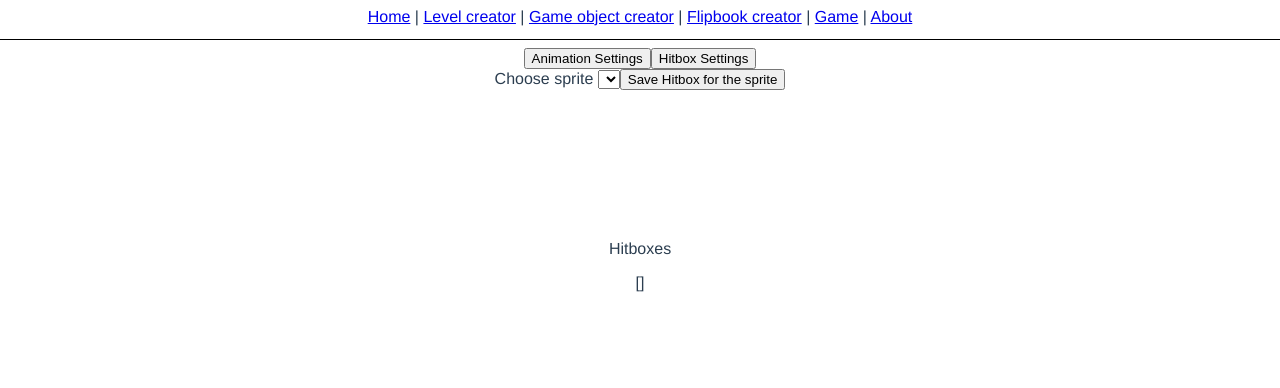
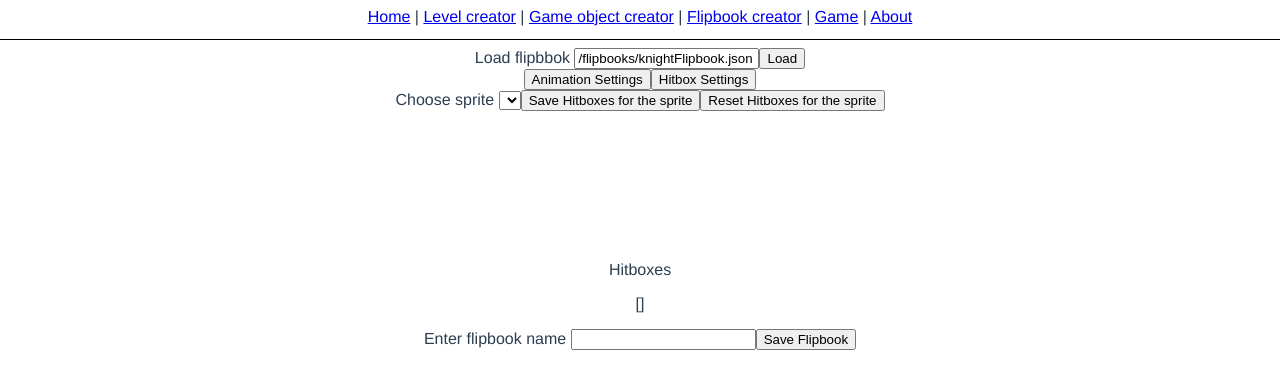
Before and after one commit to 3AHAT0P/ProjectYVueExample, a Vue app: page /flipbook-creator in a window 1280 px wide. Both pictures are taken after a click on the button "Hitbox Settings". Shown: the top 388 px of the page. Built offline with nearby package versions, Linux system fonts and the light colour scheme.

Commit message:
New Feature: finish FlipbookCreator page

```diff
--- /dev/null
+++ b/public/flipbooks/knightFlipbook.json
@@ -0,0 +1 @@
+[{"url":"/sources/PNG/Knight/Attack/attack0.png","id":"3e66dd46-8513-4724-8e8e-31167e9463a8","hitboxes":[{"id":1582559041647,"from":{"x":20,"y":55},"to":{"x":64,"y":109}}]},{"url":"/sources/PNG/Knight/Attack/attack1.png","id":"42636306-ba45-40e2-934b-8a95f65a9879","hitboxes":[{"id":1582559047570,"from":{"x":19,"y":56},"to":{"x":60,"y":111}}]},{"url":"/sources/PNG/Knight/Attack/attack2.png","id":"be0ffd89-ae9e-4ee8-862d-b3add73e3082","hitboxes":[{"id":1582559054098,"from":{"x":29,"y":59},"to":{"x":70,"y":109}},{"id":1582559056651,"from":{"x":71,"y":91},"to":{"x":106,"y":106}}]},{"url":"/sources/PNG/Knight/Attack/attack4.png","id":"ce61b7a3-7f3f-4768-8b50-aa3ab0b0e520","hitboxes":[{"id":1582559062660,"from":{"x":28,"y":56},"to":{"x":67,"y":109}},{"id":1582559066135,"from":{"x":67,"y":90},"to":{"x":101,"y":107}}]}]
--- a/src/components/HitboxCreator.vue
+++ b/src/components/HitboxCreator.vue
@@ -9,13 +9,14 @@
           </option>
         </select>
       </label>
-      <button @click="saveHitbox">Save Hitbox for the sprite</button>
+      <button @click="saveHitbox">Save Hitboxes for the sprite</button>
+      <button @click="resetHitbox">Reset Hitboxes for the sprite</button>
     </div>
     <canvas ref="hitboxCreator"></canvas>
     <div>
       <span>Hitboxes</span>
       <p>
-        {{hitboxes}}
+        {{sprites}}
       </p>
     </div>
   </div>
@@ -28,12 +29,12 @@ import { IHitBox } from '@/lib/core/RenderedObject/GameObject/GameObject';
   type sprite = {
     url: string;
     id: string;
-    hitbox: IHitBox;
+    hitboxes: IHitBox;
   }
 
   @Component({
     components: { },
-    props: ['sprites', 'flipbook', 'hitboxes'],
+    props: ['sprites', 'flipbook'],
   })
 export default class HitboxCreator extends Vue {
     private blockName: string = 'hitbox-creator';
@@ -43,7 +44,9 @@ export default class HitboxCreator extends Vue {
     private canvas: HTMLCanvasElement;
     private startPoint: { x: number; y: number };
     private mousedown: boolean;
-    private hitbox: { from: { x: number; y: number }; to: { x: number; y: number } };
+    private hitboxes: IHitBox[] = [];
+    private hitbox: IHitBox;
+    private flipbook: IFlipbook;
 
     mounted() {
       this.canvas = this.$refs.hitboxCreator;
@@ -53,7 +56,14 @@ export default class HitboxCreator extends Vue {
     }
 
     saveHitbox() {
-      if (this.hitbox) this.$emit('saveHitbox', this.hitbox);
+      if (this.hitboxes) this.$emit('saveHitbox', this.chosenSprite.id, this.hitboxes);
+      this.hitboxes = [];
+    }
+
+    resetHitbox() {
+      this.hitboxes = [];
+      this.hitbox = null;
+      this.showChosenSprite();
     }
 
     @Watch('chosenSprite')
@@ -78,6 +88,7 @@ export default class HitboxCreator extends Vue {
         fh,
       );
       this.drawSpriteRect();
+      this.drawSpriteHitboxes(sprite.hitboxes);
     }
 
     initDrawListeners() {
@@ -94,6 +105,8 @@ export default class HitboxCreator extends Vue {
 
     onMouseUp() {
       this.mousedown = false;
+      this.hitboxes.push(this.hitbox);
+      this.hitbox = null;
     }
 
     onMouseMove(e: MouseEvent) {
@@ -110,7 +123,7 @@ export default class HitboxCreator extends Vue {
         this.ctx.lineWidth = 1;
         this.ctx.stroke();
 
-        this.hitbox = { from: { x, y }, to: { x: offsetX, y: offsetY } };
+        this.hitbox = { id: Date.now(), from: { x, y }, to: { x: offsetX, y: offsetY } };
       }
     }
 
@@ -122,6 +135,26 @@ export default class HitboxCreator extends Vue {
       this.ctx.strokeStyle = 'black';
       this.ctx.stroke();
     }
+
+    private drawSpriteHitboxes(hitboxes: IHitBox[]) {
+      if (hitboxes.length) {
+        hitboxes.forEach(hitbox => this.drawHitbox(hitbox));
+      }
+
+      if (this.hitboxes.length) this.hitboxes.forEach(ownHitbox => this.drawHitbox(ownHitbox));
+    }
+
+    private drawHitbox(hitbox: IHitBox) {
+      const { from: { x, y }, to: { x: offsetX, y: offsetY } } = hitbox;
+      const width = offsetX - x;
+      const height = offsetY - y;
+
+      this.ctx.beginPath();
+      this.ctx.rect(x, y, width, height);
+      this.ctx.lineWidth = 1;
+      this.ctx.strokeStyle = 'blue';
+      this.ctx.stroke();
+    }
 }
 </script>
 
--- a/src/lib/core/RenderedObject/Flipbook.ts
+++ b/src/lib/core/RenderedObject/Flipbook.ts
@@ -1,4 +1,5 @@
 import Sprite from './Sprite';
+import { IHitBox } from '@/lib/core/RenderedObject/GameObject/GameObject';
 
 interface IEventHash {
   frameChange: Function[],
@@ -17,6 +18,7 @@ declare global {
     stop(): void,
     on(event: string, handler: Function): void
     getSpriteByUrl(url: string): Sprite | null
+    setHitboxesForSprite(spriteUrl: string, hitboxes: IHitBox[]): void
     currentSprite: HTMLCanvasElement,
     width: number,
     height: number,
@@ -132,6 +134,11 @@ export default class Flipbook {
     return this._sprites.find(sprite => sprite.src === url) || null;
   }
 
+  setHitboxesForSprite(spriteUrl: string, hitboxes: IHitBox[]) {
+    const sprite = this.getSpriteByUrl(spriteUrl);
+    sprite.hitboxes = hitboxes;
+  }
+
   _createOffscreenCanvas() {
     this._offscreenCanvas = document.createElement('canvas');
     this._updateSize();
--- a/src/lib/core/RenderedObject/Sprite.ts
+++ b/src/lib/core/RenderedObject/Sprite.ts
@@ -1,3 +1,5 @@
+import { IHitBox } from '@/lib/core/RenderedObject/GameObject/GameObject';
+
 declare global {
   interface Sprite {
     src: string,
@@ -5,10 +7,12 @@ declare global {
     width: number,
     height: number,
     currentSprite: HTMLImageElement,
+    hitboxes: IHitBox[],
   }
 }
 export default class Sprite {
   src: string = null;
+  hitboxes: IHitBox[] = [];
 
   private _image: HTMLImageElement = null;
 
--- a/src/views/FlipbookCreator.vue
+++ b/src/views/FlipbookCreator.vue
@@ -1,5 +1,12 @@
 <template>
   <div :class="blockName | bemMods(mods)">
+    <div>
+      <label>
+        Load flipbbok
+        <input v-model="flipbookUrl">
+      </label>
+      <button @click="loadFlipbook">Load</button>
+    </div>
     <div>
       <button @click="showAnimationTab">Animation Settings</button>
       <button @click="showHitboxTab">Hitbox Settings</button>
@@ -37,20 +44,22 @@
         <HitboxCreator
           :flipbook="flipbook"
           :sprites="sprites"
-          :hitboxes="hitboxes"
           @saveHitbox="addHitbox"
         />
       </div>
+    </div>
+    <div>
+      <label>
+        Enter flipbook name
+        <input v-model="flipbookName">
+      </label>
+      <button @click="saveFlipbook">Save Flipbook</button>
     </div>
   </div>
 </template>
 
 <script lang="ts">
-import {
-  Vue,
-  Component,
-  Watch,
-} from 'vue-property-decorator';
+import { Component, Vue, Watch } from 'vue-property-decorator';
 import * as draggable from 'vuedraggable';
 
 import { uuid } from '@/utils';
@@ -59,10 +68,10 @@ import Sprite from '@/lib/core/RenderedObject/Sprite';
 import { IHitBox } from '@/lib/core/RenderedObject/GameObject/GameObject';
 import HitboxCreator from '@/components/HitboxCreator.vue';
 
-type sprite = {
+  type sprite = {
   url: string;
   id: string;
-  hitbox: IHitBox;
+  hitboxes: IHitBox[];
 }
 
 @Component({
@@ -72,13 +81,13 @@ export default class FlipbookCreator extends Vue {
   private mods: Hash = {};
   private sprites: sprite[] = [];
   private flipbook: IFlipbook = null;
+  private flipbookName: string = '';
+  private flipbookUrl: string = '/flipbooks/knightFlipbook.json';
 
   private blockName: string = 'flipbook-creator';
   private ctx: CanvasRenderingContext2D;
-  private image: string;
 
   private animation: boolean = true;
-  private hitboxes: IHitBox[] = [];
   private currentAnimationId: number;
 
   mounted() {
@@ -86,11 +95,13 @@ export default class FlipbookCreator extends Vue {
   }
 
   addFrame() {
-    this.sprites.push({ url: '', id: uuid(), hitbox: null });
+    this.sprites.push({ url: '', id: uuid(), hitboxes: null });
   }
 
-  addHitbox(hitbox: IHitBox) {
-    this.hitboxes.push(hitbox);
+  addHitbox(srpiteId: string, hitboxes: IHitBox[]) {
+    const sprite = this.sprites.find(s => s.id === srpiteId);
+    sprite.hitboxes = hitboxes;
+    this.flipbook.setHitboxesForSprite(sprite.url, hitboxes);
   }
 
   showSpriteByUrl(url: string) {
@@ -175,6 +186,30 @@ export default class FlipbookCreator extends Vue {
       h,
     );
   }
+
+  saveFlipbook() {
+    const a = document.createElement('a');
+    a.style.display = 'none';
+    document.body.appendChild(a);
+
+    const blob = new Blob([JSON.stringify(this.sprites)], { type: 'application/json' });
+    a.href = URL.createObjectURL(blob);
+    a.download = `${this.flipbookName}.json` || 'flipbook.json';
+    a.click();
+    URL.revokeObjectURL(a.href);
+
+    a.remove();
+  }
+
+  async loadFlipbook() {
+    try {
+      this.sprites = await (await fetch(this.flipbookUrl)).json();
+      await this.onSpitesChanged(this.sprites);
+      this.sprites.forEach(s => this.flipbook.setHitboxesForSprite(s.url, s.hitboxes));
+    } catch (e) {
+      console.error('Invalid flipbook url');
+    }
+  }
 }
 </script>
 
```
